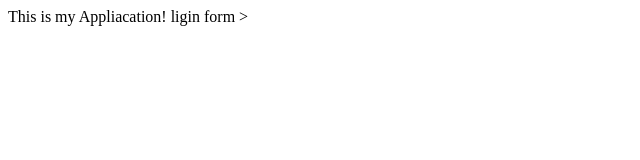
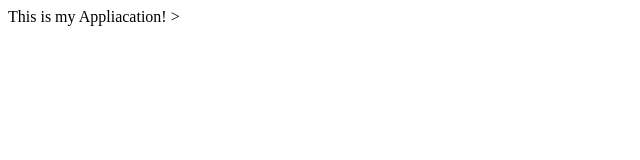
Before and after one commit to etiennehaba/MyProgramming, a plain HTML site: page index.html in a window 1280 px wide. Shown: the full height of the page, 0-640 px from the left. Drawn offline with Linux system fonts and the light colour scheme.

Commit message:
changed index file

```diff
--- a/index.html
+++ b/index.html
@@ -5,6 +5,5 @@
 </head>
 <body>
 This is my Appliacation!
-ligin form
 </body>
 </html>>
```
